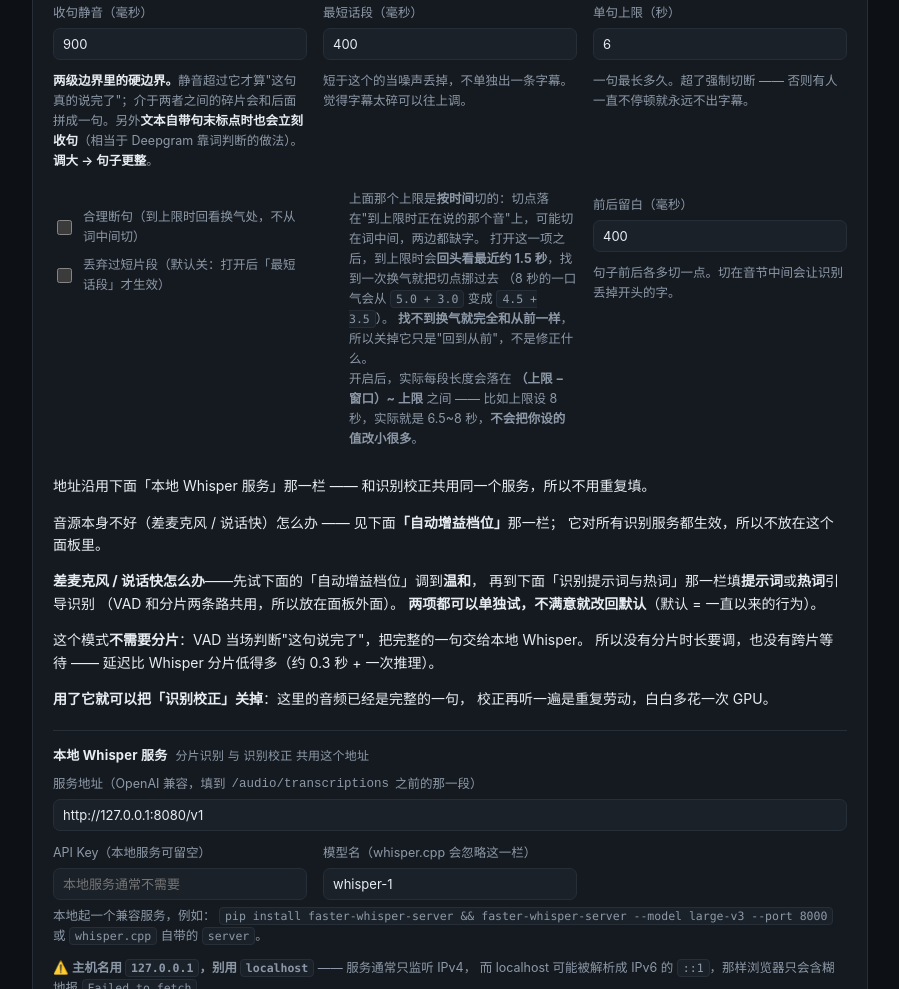
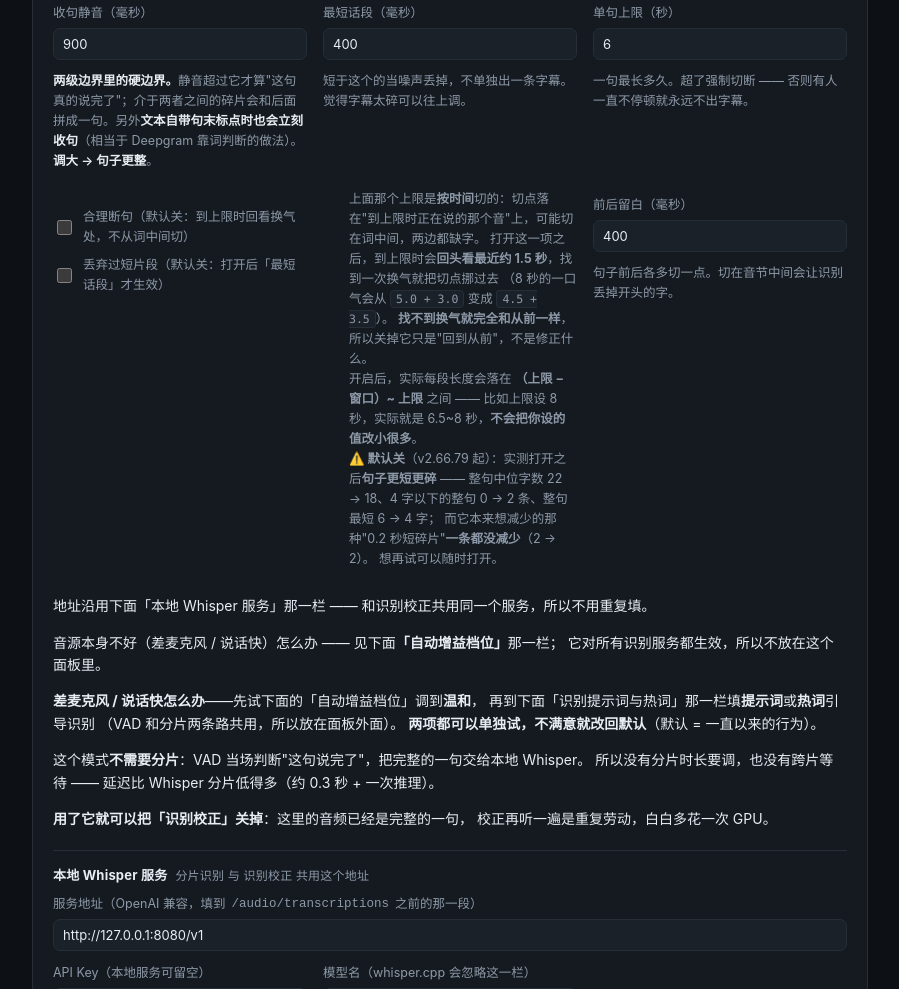
Before and after one commit to bsgszn/browser-lived-translate, a website with bundled scripts: page options/options.html in a window 1280 px wide. Shown: the part 884-1873 px from the top of the page, without its empty margins (190-1089 px from the left). Built offline with nearby package versions, Linux system fonts and the light colour scheme; some packages are replaced by stand-ins of ours.

Commit message:
docs(options): 「合理断句」的说明补上实测结果，并标明默认关
那一项原来是默认开，而说明只讲「它能做什么」，没讲「实测打开后更差」。
现在默认关（`6f2dce5`），说明里必须写清代价，否则用户看到勾没打会以为功能被删了：

  · 整句中位字数 22 → 18、4 字以下的整句 0 → 2 条、整句最短 6 → 4 字
  · 而它本来想减少的那种「0.2 秒短碎片」一条都没减少（2 → 2）

（依据：闭环 A/B，同一素材、各 120 秒、各 4 份导出。）
勾选框标题也按相邻那项（丢弃过短片段）的写法补上「默认关」。

```diff
--- a/options/options.html
+++ b/options/options.html
@@ -303,7 +303,7 @@
               <small class="hint">一句最长多久。超了强制切断 —— 否则有人一直不停顿就永远不出字幕。</small>
             </label>
             <div class="checks">
-              <label class="check"><input type="checkbox" id="vd-smartCut" /> <span>合理断句（到上限时回看换气处，不从词中间切）</span></label>
+              <label class="check"><input type="checkbox" id="vd-smartCut" /> <span>合理断句（默认关：到上限时回看换气处，不从词中间切）</span></label>
               <label class="check"><input type="checkbox" id="vd-dropShort" /> <span>丢弃过短片段（默认关：打开后「最短话段」才生效）</span></label>
             </div>
             <small class="hint" style="display: block; margin: -6px 0 12px 26px">
@@ -313,6 +313,10 @@
               <b>找不到换气就完全和从前一样</b>，所以关掉它只是"回到从前"，不是修正什么。
               <br />开启后，实际每段长度会落在 <b>（上限 − 窗口）~ 上限</b> 之间 ——
               比如上限设 8 秒，实际就是 6.5~8 秒，<b>不会把你设的值改小很多</b>。
+              <br /><b>⚠️ 默认关</b>（v2.66.79 起）：实测打开之后<b>句子更短更碎</b>
+              —— 整句中位字数 22 → 18、4 字以下的整句 0 → 2 条、整句最短 6 → 4 字；
+              而它本来想减少的那种"0.2 秒短碎片"<b>一条都没减少</b>（2 → 2）。
+              想再试可以随时打开。
             </small>
             <label class="field">
               <span>前后留白（毫秒）</span>
```
